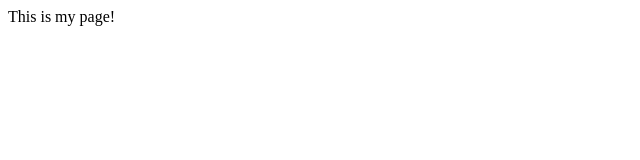
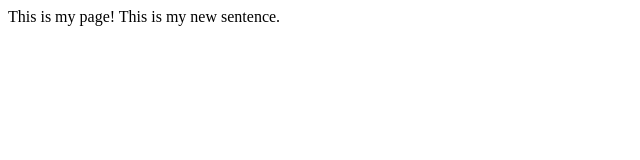
Before and after one commit to clairelewin56/Practice, a plain HTML site: page test.html in a window 1280 px wide. Shown: the whole page, without its empty margins (0-640 px from the left). Drawn offline with Linux system fonts and the light colour scheme.

Commit message:
Update test.html

```diff
--- a/test.html
+++ b/test.html
@@ -1,3 +1,4 @@
 <html>
 This is my page!
+This is my new sentence.
 </html>
```
